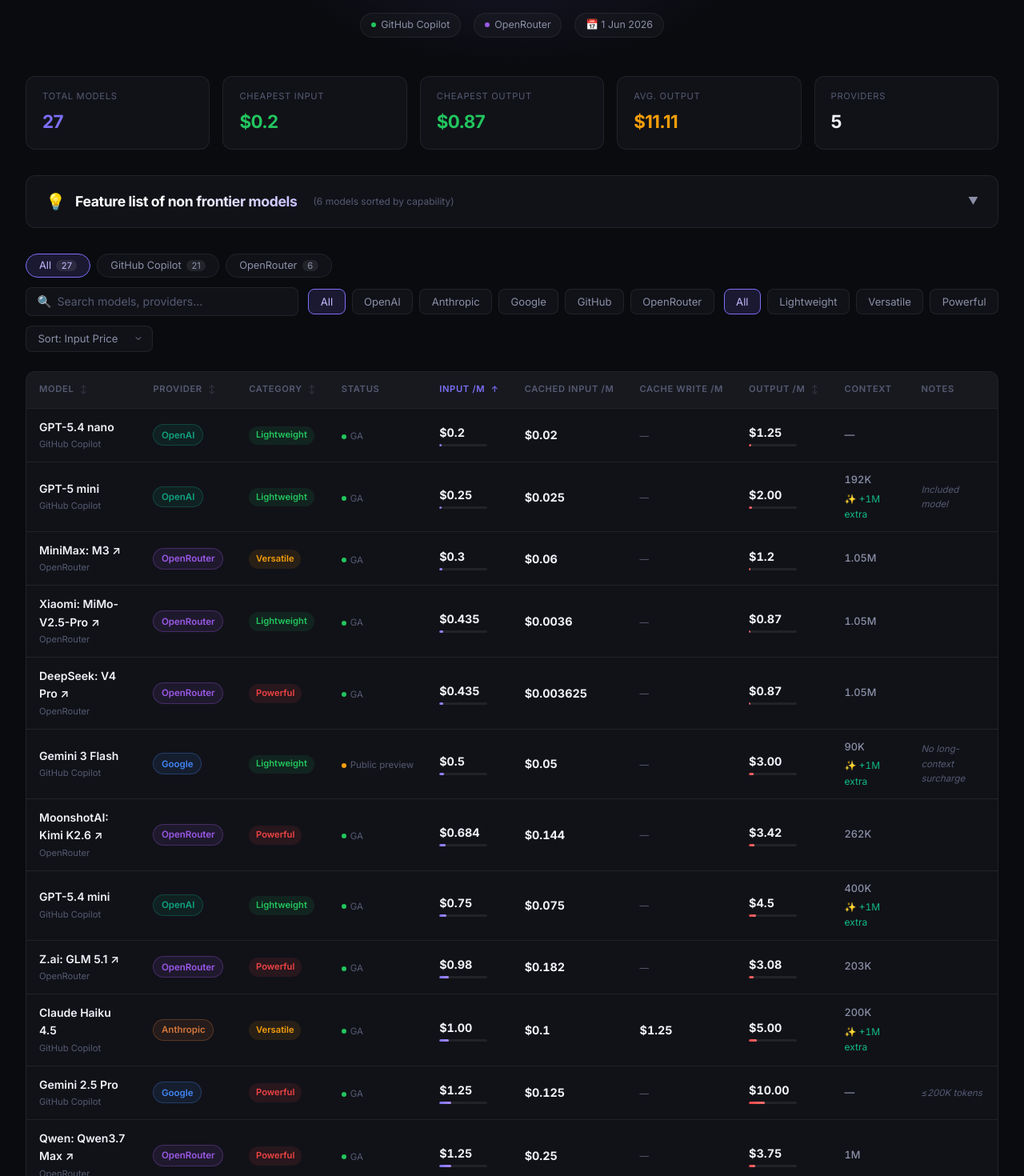
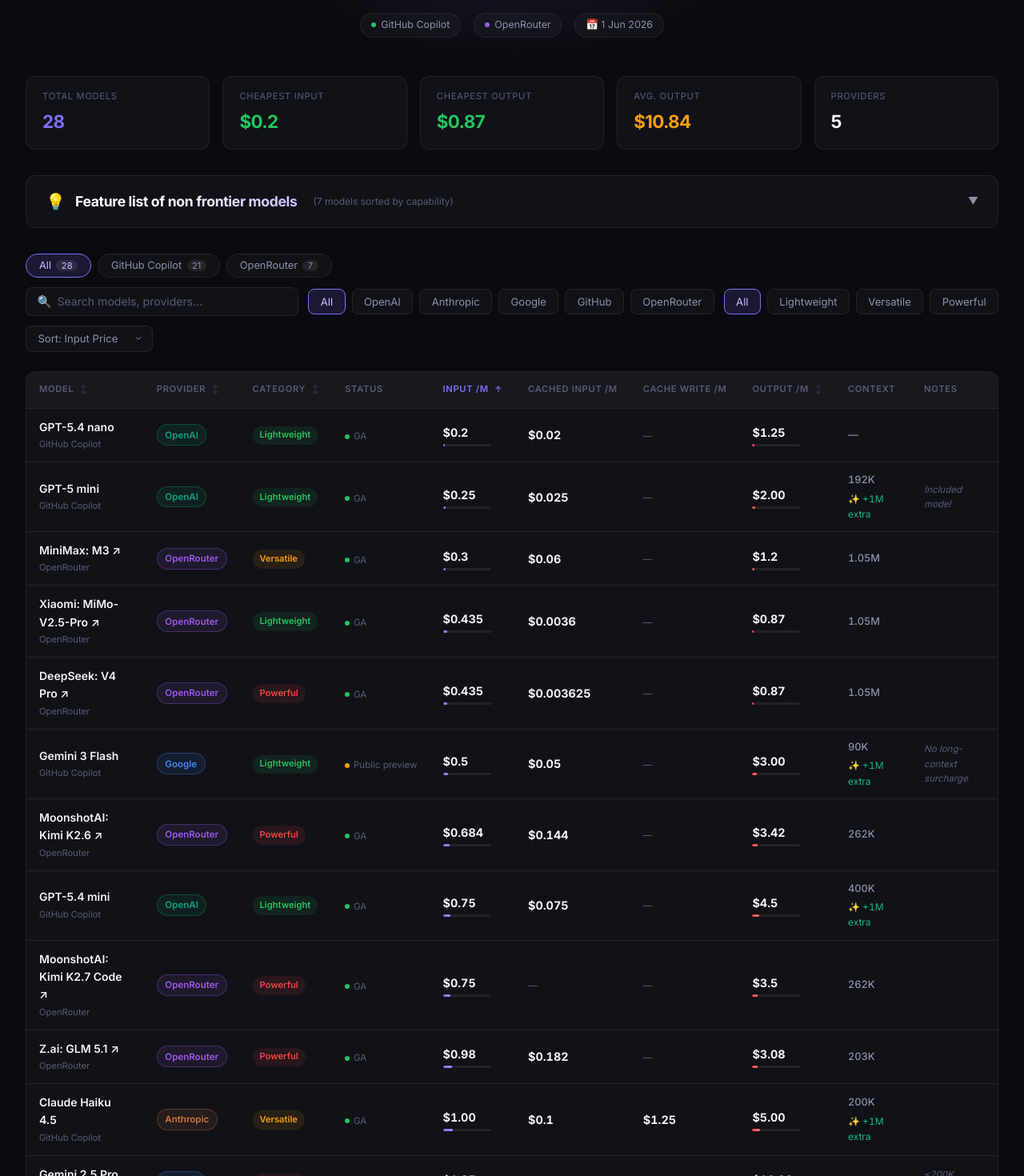
Before and after one commit to madeindigio/copilot-models-pricing-comparator, a React (Vite) app: page / in a window 1280 px wide. Shown: the part 260-1730 px from the top of the page at 80% size. Built offline with nearby package versions, Linux system fonts and the light colour scheme.

Commit message:
add new model kimi k2.7 code

```diff
--- a/src/App.tsx
+++ b/src/App.tsx
@@ -84,9 +84,18 @@ const nonFrontierDetails: NonFrontierDetail[] = [
     prioritization: 'Prioritize for multi-step agent workflows requiring strong logical reasoning and complex code orchestration at a mid-tier price.',
   },
   {
+    id: 'kimi-k2.7-code',
+    creator: 'MoonshotAI',
+    powerLevel: 5,
+    powerText: 'Coding & Reasoning MoE (32B/1T params)',
+    features: 'Native multimodal (text/image) model with always-on thinking/reasoning mode and 262K context window. Activates 32B of 1T parameters.',
+    recommendedUse: 'End-to-end code generation, long-context refactoring, complex debugging, and agentic task decomposition.',
+    prioritization: 'Prioritize for multi-file developer workflows requiring deep reasoning, thinking capability, and multimodal input at a competitive code-tier price ($0.75/M input).',
+  },
+  {
     id: 'deepseek-v4-pro',
     creator: 'DeepSeek',
-    powerLevel: 5,
+    powerLevel: 6,
     powerText: 'Advanced Reasoning MoE (1.6T params)',
     features: 'Extremely strong logical and mathematical reasoning. Supports both thinking (deep reasoning) and non-thinking modes.',
     recommendedUse: 'Advanced software engineering, complex logical problem solving, deep debugging, and autonomous workflows.',
@@ -95,7 +104,7 @@ const nonFrontierDetails: NonFrontierDetail[] = [
   {
     id: 'qwen3.7-max',
     creator: 'Qwen',
-    powerLevel: 6,
+    powerLevel: 7,
     powerText: 'Flagship Agentic / Software Expert',
     features: 'Flagship agentic reasoning and top-tier expertise in code generation and legacy migration.',
     recommendedUse: 'End-to-end software development, complex legacy code migrations, and high-precision code generation.',
@@ -144,7 +153,7 @@ function NonFrontierDropdown() {
           <div className="feature-models-list">
             {enrichedModels.map((m) => {
               const borderClass = m.provider === 'GitHub' ? 'border-github' : 'border-openrouter';
-              const powerPercentage = (m.powerLevel / 6) * 100;
+              const powerPercentage = (m.powerLevel / 7) * 100;
               return (
                 <div key={m.id} className={`feature-model-card ${borderClass}`}>
                   <div className="card-header">
--- a/src/data/models.ts
+++ b/src/data/models.ts
@@ -348,6 +348,18 @@ export const models: ModelPricing[] = [
     openrouterSlug: 'moonshotai/kimi-k2.6',
   },
   {
+    id: 'kimi-k2.7-code',
+    name: 'MoonshotAI: Kimi K2.7 Code',
+    provider: 'OpenRouter',
+    source: 'OpenRouter',
+    status: 'GA',
+    category: 'Powerful',
+    inputPrice: 0.75,
+    outputPrice: 3.50,
+    contextWindow: '262K',
+    openrouterSlug: 'moonshotai/kimi-k2.7-code',
+  },
+  {
     id: 'qwen3.7-max',
     name: 'Qwen: Qwen3.7 Max',
     provider: 'OpenRouter',
```
Also changed, not shown: 1 other file (tests, documents, lock files or other folders).
